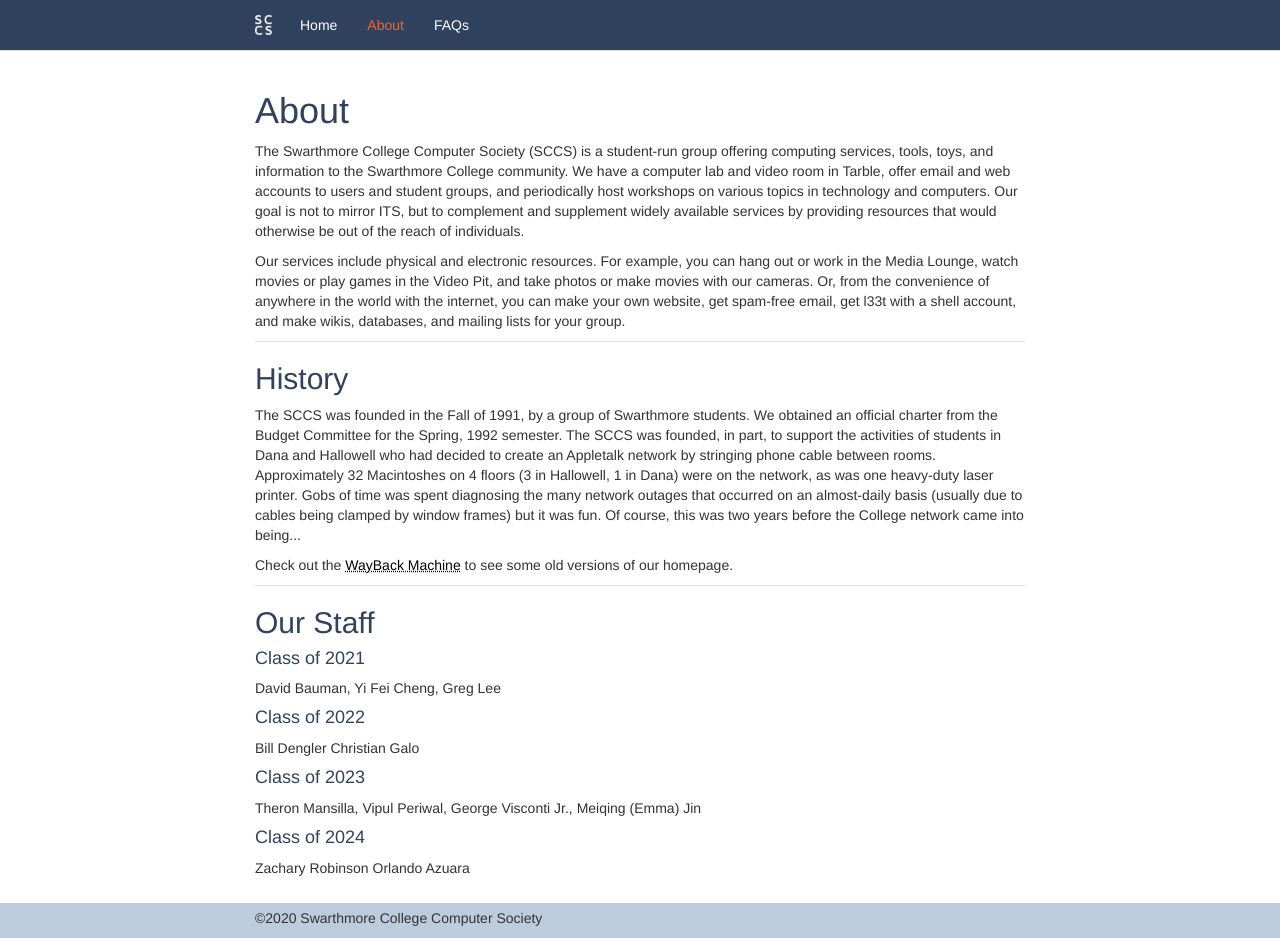
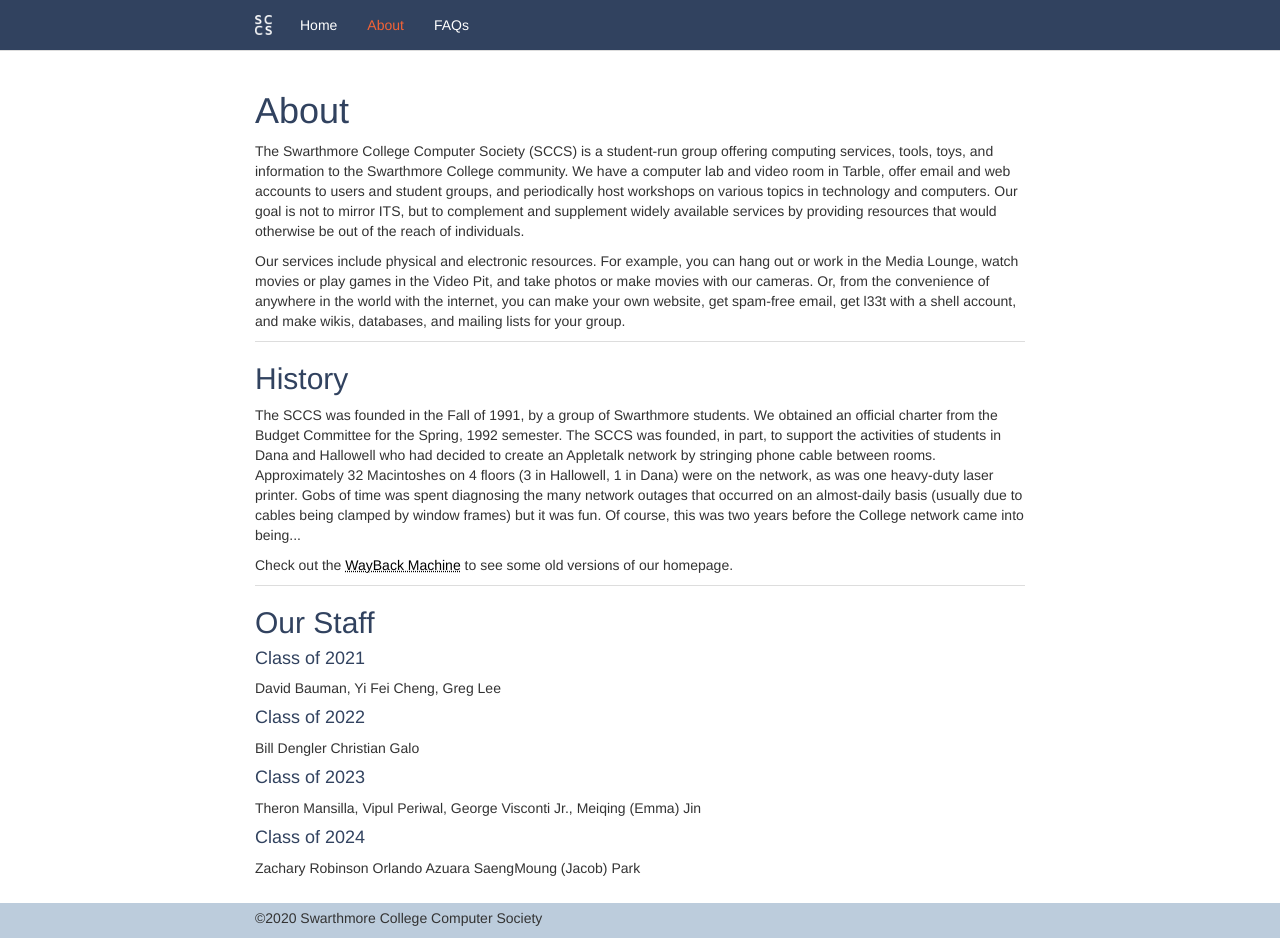
Before and after one commit to swat-sccs/sccs-home, a Jekyll site: the page built from about/index.html, in a window 1280 px wide. Built offline with Jekyll 4.4.1, drawn with Linux system fonts in a browser that asks for light colours.

Commit message:
added my name

```diff
--- a/about/index.html
+++ b/about/index.html
@@ -104,6 +104,7 @@ permalink: /about/
   <p>
     Zachary Robinson
     Orlando Azuara
+    SaengMoung (Jacob) Park
   </p>
   </section>
 </div>
```
